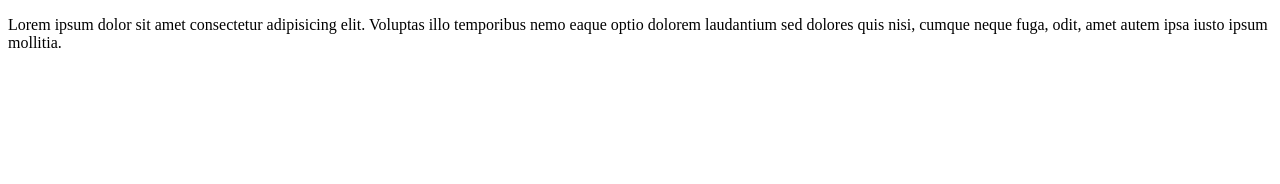
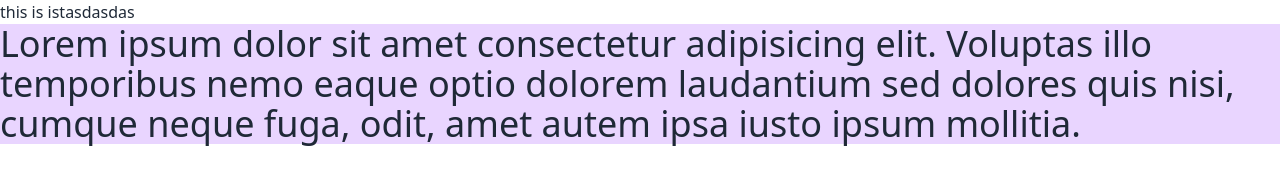
Before and after one commit to naimibnanabab/First-project, a plain HTML site: page Index.html in a window 1280 px wide. Drawn offline with nearby package versions, Linux system fonts and the light colour scheme.

Commit message:
added tailwind and daisy links

```diff
--- a/Index.html
+++ b/Index.html
@@ -4,8 +4,14 @@
     <meta charset="UTF-8">
     <meta name="viewport" content="width=device-width, initial-scale=1.0">
     <title>Document</title>
+    <link href="https://cdn.jsdelivr.net/npm/daisyui@4.12.14/dist/full.min.css" rel="stylesheet" type="text/css" />
+
+    <script src="https://cdn.tailwindcss.com"></script>
+
+
 </head>
 <body>
-    <p>Lorem ipsum dolor sit amet consectetur adipisicing elit. Voluptas illo temporibus nemo eaque optio dolorem laudantium sed dolores quis nisi, cumque neque fuga, odit, amet autem ipsa iusto ipsum mollitia.</p>
+    <h1>this is istasdasdas </h1>
+    <p class="text-4xl bg-purple-200">Lorem ipsum dolor sit amet consectetur adipisicing elit. Voluptas illo temporibus nemo eaque optio dolorem laudantium sed dolores quis nisi, cumque neque fuga, odit, amet autem ipsa iusto ipsum mollitia.</p>
 </body>
 </html>
--- /dev/null
+++ b/tailwind.config.js
@@ -0,0 +1,8 @@
+/** @type {import('tailwindcss').Config} */
+module.exports = {
+    content: ["./src/**/*.{html,js}"],
+    theme: {
+      extend: {},
+    },
+    plugins: [],
+  }
```
